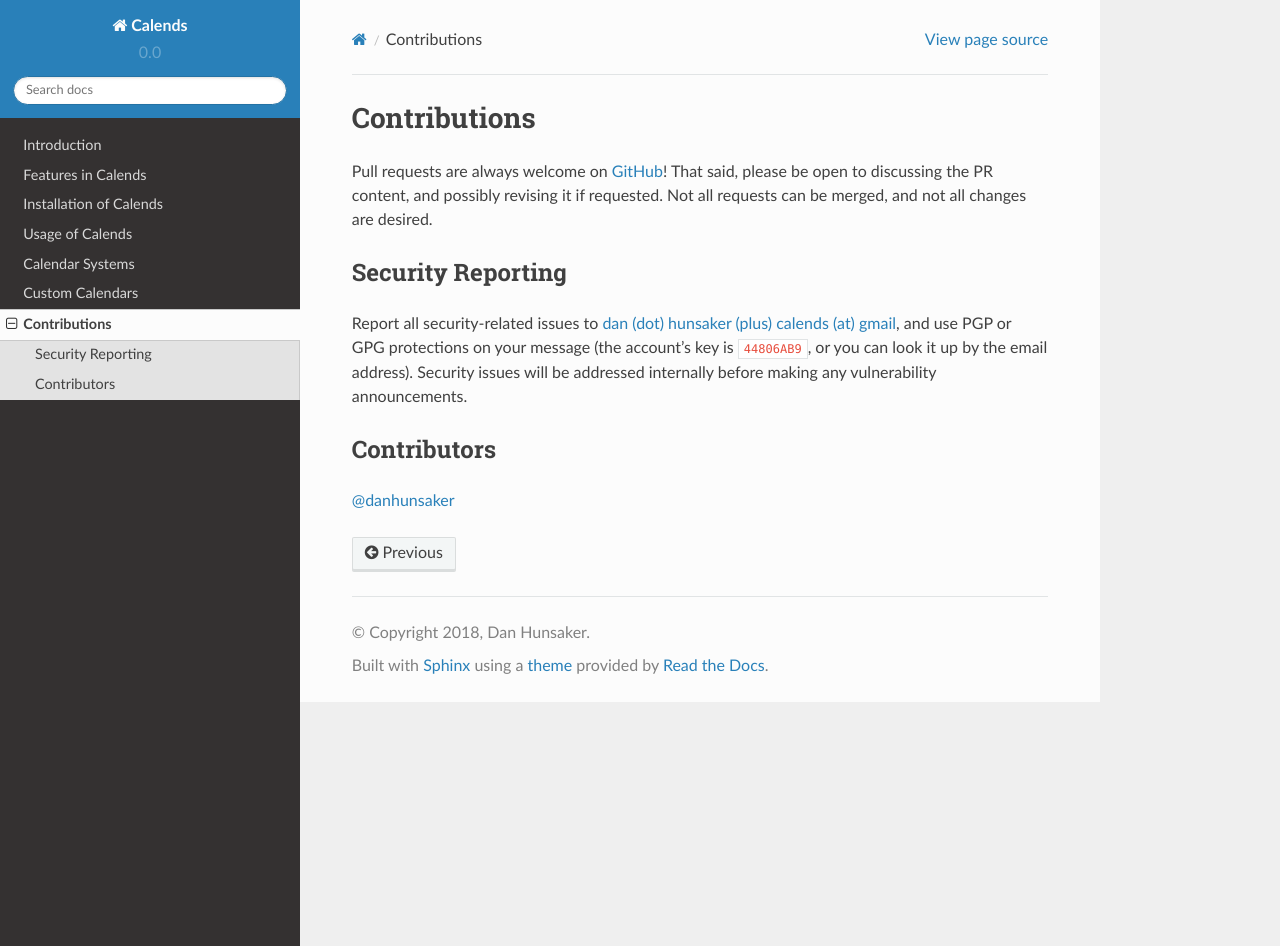
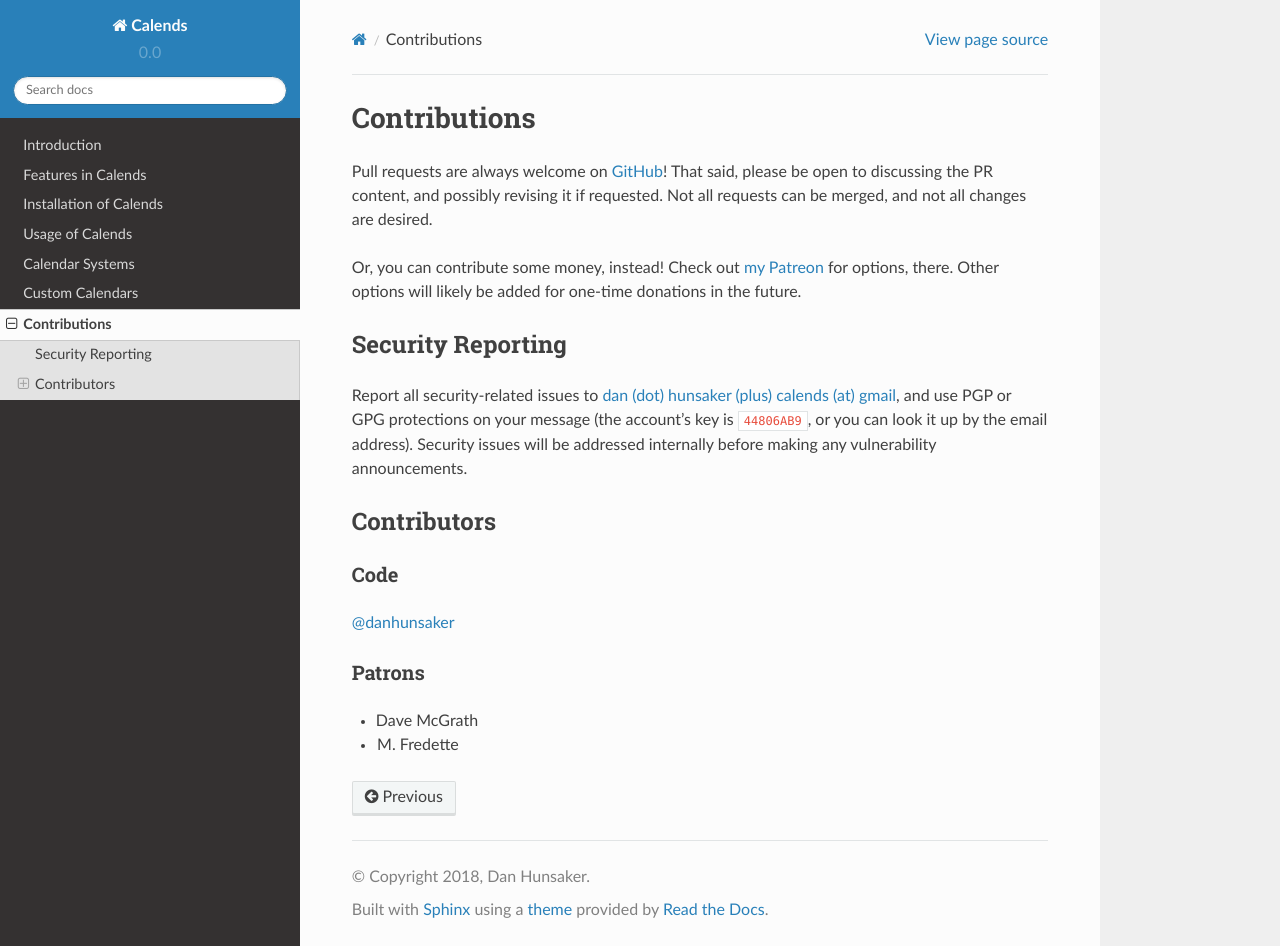
Before and after one commit to danhunsaker/calends, a Sphinx documentation site: the page built from docs/contributions.rst, in a window 1280 px wide and 946 px high. Built offline with Sphinx 7.4.7 and the Read the Docs theme 2.0.0, drawn with Linux system fonts in a browser that asks for light colours.

Commit message:
PATREON CHECKPOINT 1
Add Patron Acknowledgements

```diff
--- a/docs/contributions.rst
+++ b/docs/contributions.rst
@@ -6,6 +6,10 @@ Contributions
 Pull requests are always welcome on `GitHub`_! That said, please be open to
 discussing the PR content, and possibly revising it if requested. Not all
 requests can be merged, and not all changes are desired.
+
+Or, you can contribute some money, instead! Check out `my Patreon
+<https://www.patreon.com/DanHunsaker>`_ for options, there. Other options will
+likely be added for one-time donations in the future.
 
 Security Reporting
 ------------------
@@ -19,6 +23,15 @@ vulnerability announcements.
 Contributors
 ------------
 
+Code
+++++
+
 `@danhunsaker <https://github.com/danhunsaker>`_
 
+Patrons
++++++++
+
+* Dave McGrath
+* M. Fredette
+
 .. _GitHub: https://github.com/danhunsaker/calends
```
Also changed, not shown: README.md (+4 -0 lines).
